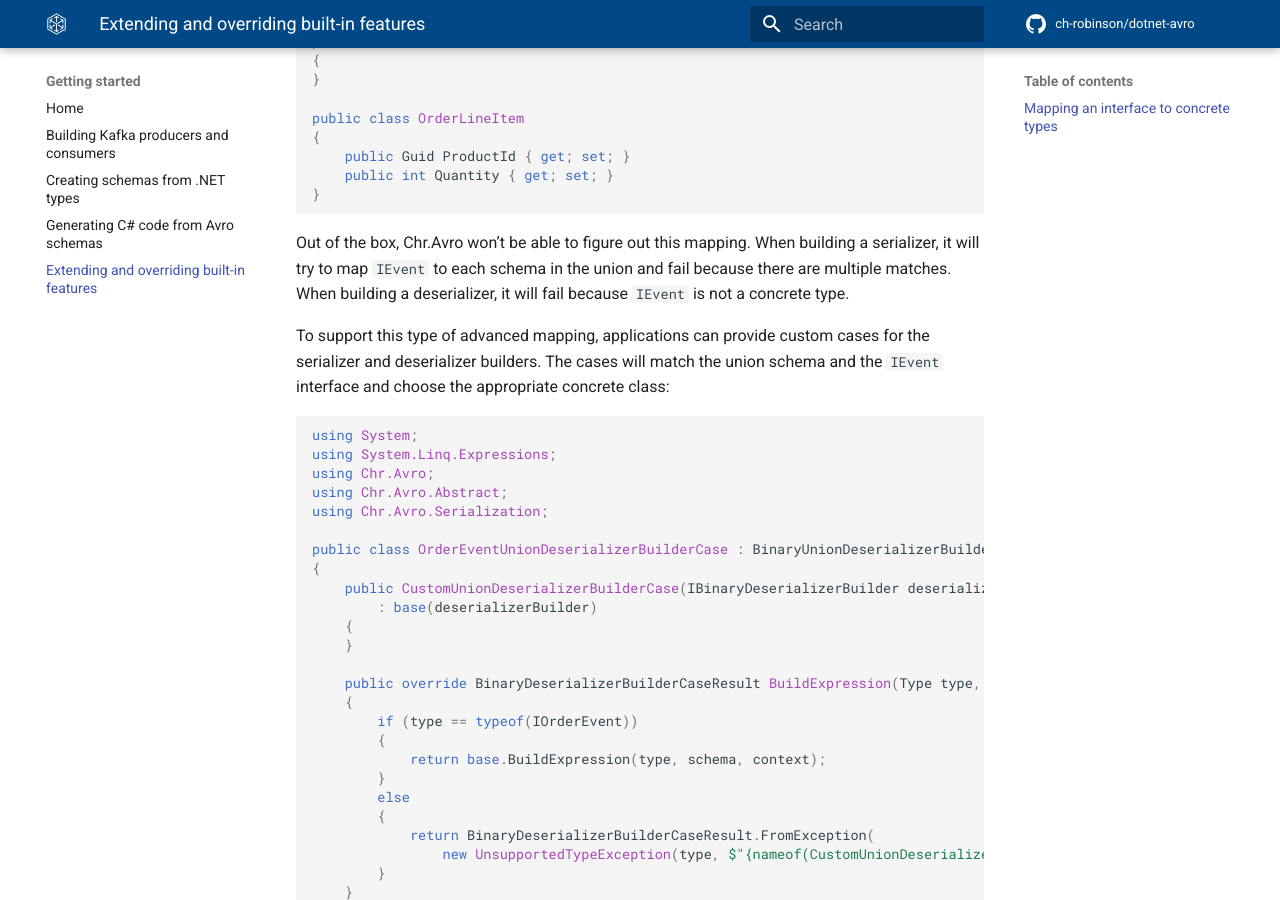
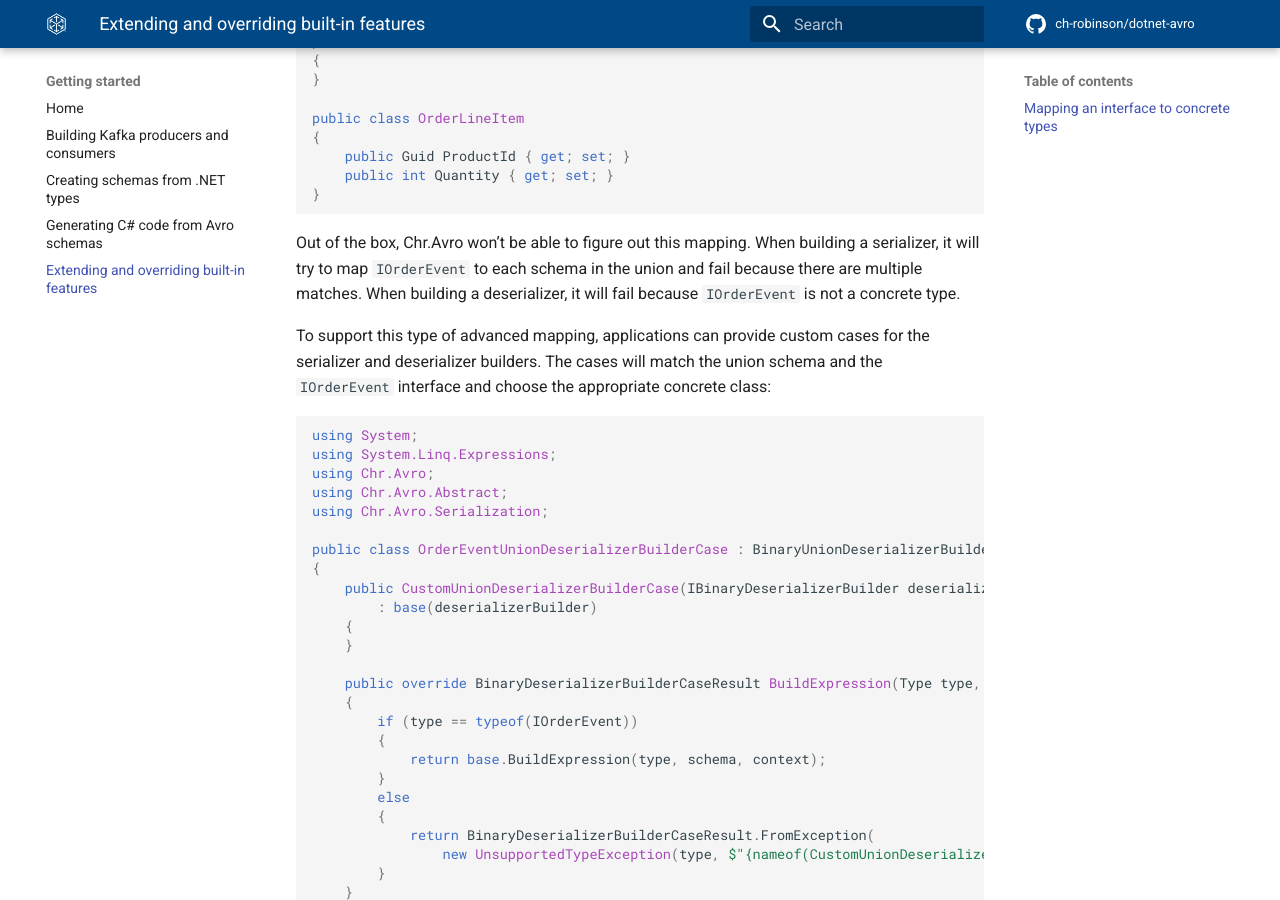
Before and after one commit to ch-robinson/dotnet-avro, an MkDocs documentation site: the page built from docs/guides/extending.md, in a window 1280 px wide and 900 px high, scrolled down 1921 px. Built offline with MkDocs 1.6.1 and Material for MkDocs 9.7.7, drawn with Linux system fonts in a browser that asks for light colours; comment, search, counter and statistics services are not loaded.

Commit message:
Update extending.md
Changed mentions of IEvent to IOrderEvent

to match the type that appears in the code

````diff
--- a/docs/guides/extending.md
+++ b/docs/guides/extending.md
@@ -96,9 +96,9 @@ public class OrderLineItem
 }
 ```
 
-Out of the box, Chr.Avro won’t be able to figure out this mapping. When building a serializer, it will try to map `IEvent` to each schema in the union and fail because there are multiple matches. When building a deserializer, it will fail because `IEvent` is not a concrete type.
+Out of the box, Chr.Avro won’t be able to figure out this mapping. When building a serializer, it will try to map `IOrderEvent` to each schema in the union and fail because there are multiple matches. When building a deserializer, it will fail because `IOrderEvent` is not a concrete type.
 
-To support this type of advanced mapping, applications can provide custom cases for the serializer and deserializer builders. The cases will match the union schema and the `IEvent` interface and choose the appropriate concrete class:
+To support this type of advanced mapping, applications can provide custom cases for the serializer and deserializer builders. The cases will match the union schema and the `IOrderEvent` interface and choose the appropriate concrete class:
 
 ```csharp
 using System;
````
